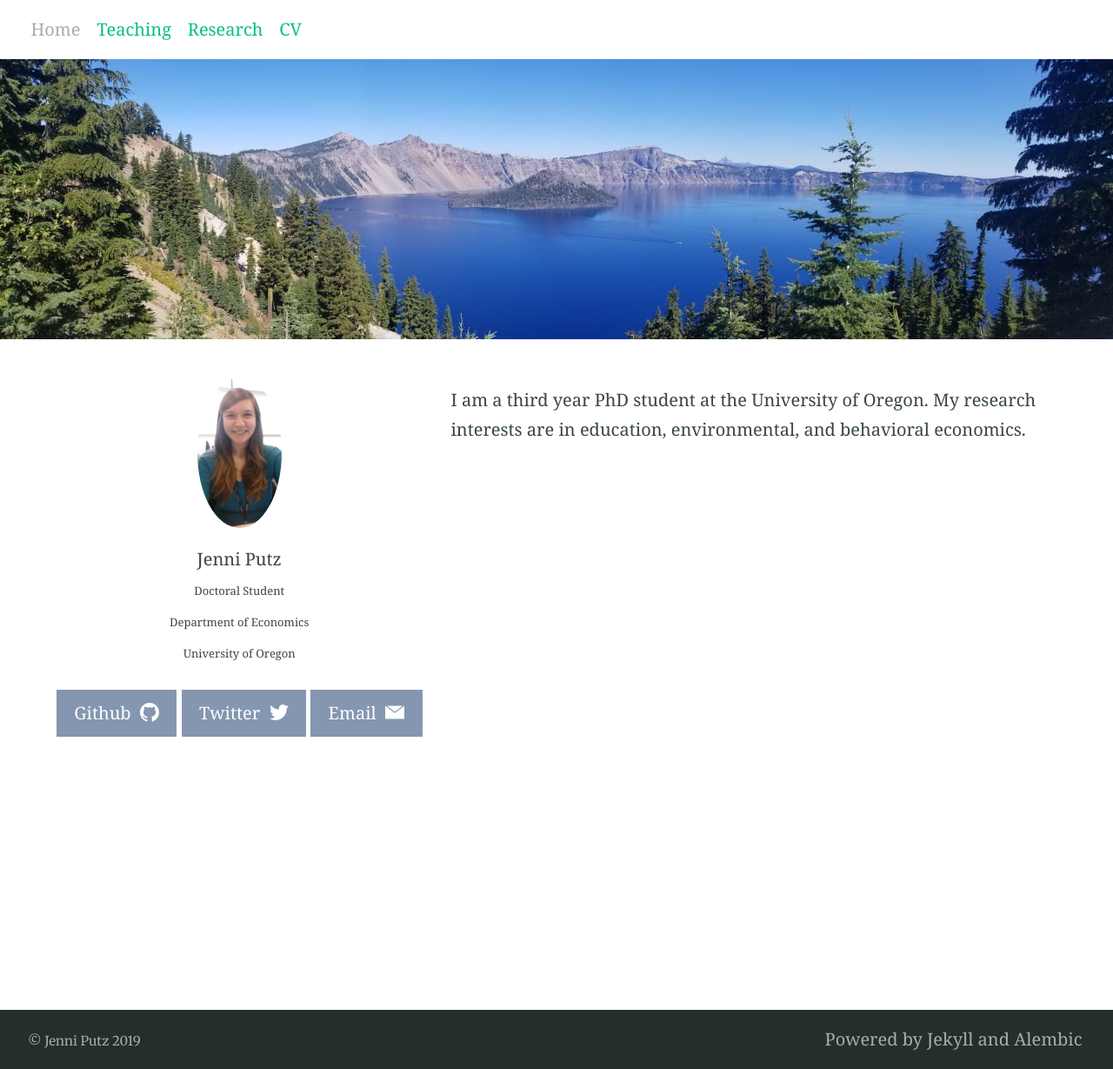
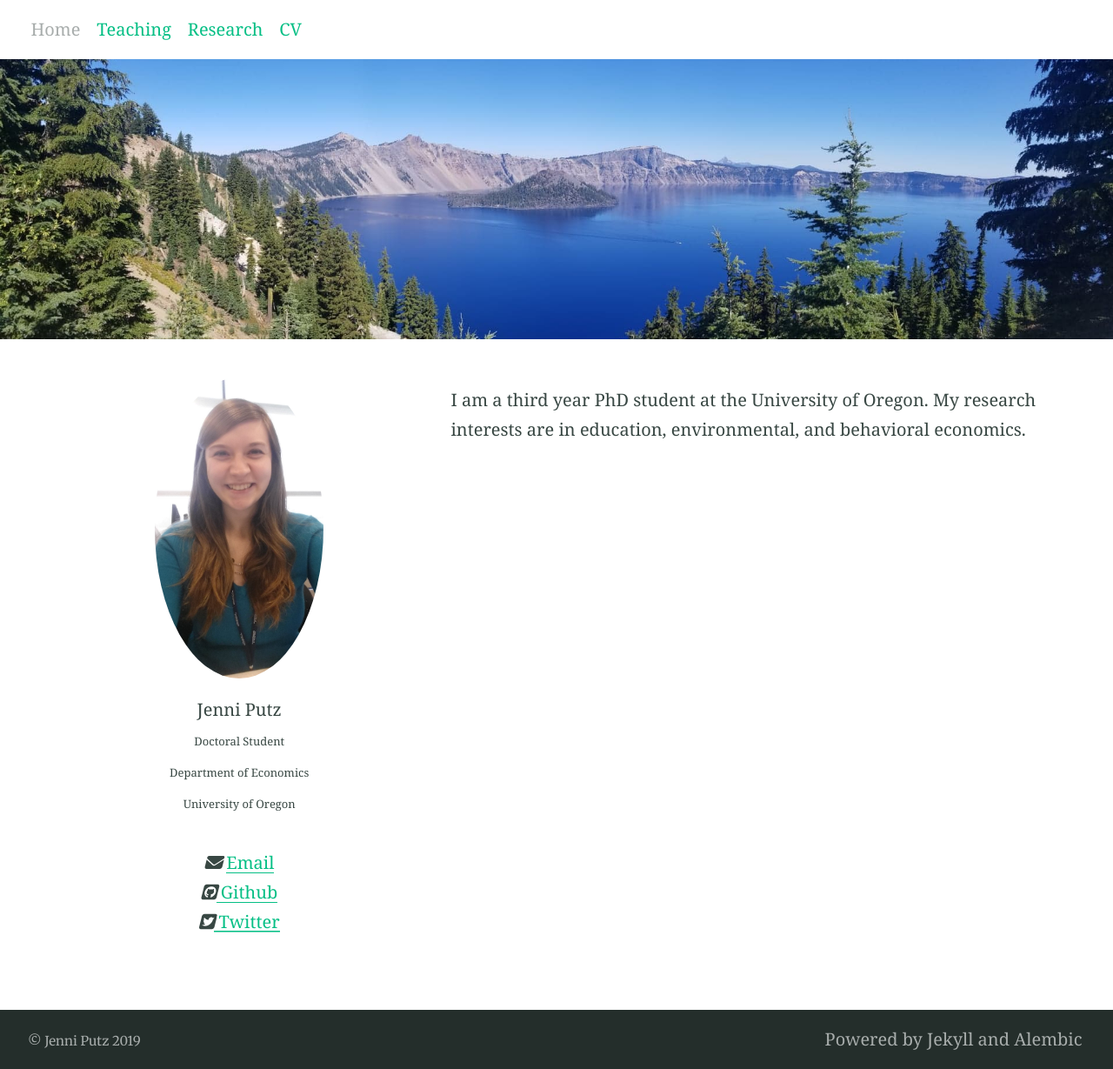
Before and after one commit to jenni-putz/1jenni-putz.github.io, a Jekyll site: the page built from index.md, in a window 1280 px wide. Shown: the whole page at 87% size. Built offline with Jekyll 4.4.1, drawn with Linux system fonts in a browser that asks for light colours; nearby versions of some CDN libraries; our own code applies the rules of GitHub Pages for plain Markdown files.

Commit message:
Update index.md

```diff
--- a/index.md
+++ b/index.md
@@ -8,6 +8,7 @@ feature_image: "/header.png"
 <html>
 <head>
 <meta name="viewport" content="width=device-width, initial-scale=1">
+<script src="https://kit.fontawesome.com/4ddc2e813a.js" crossorigin="anonymous"></script>
 <style>
 img {
   border-radius: 50%;
@@ -53,11 +54,15 @@ button {
 
 <div class="row" align="left">
   <div class="column left" align = "center" style="background-color:#ffffff;">
-     <img src="/headshot.jpg" style="width:20%">
+     <img src="/headshot.jpg" style="width:40%">
      <p style="text-align:center">Jenni Putz <br />
    <font size="-1"> Doctoral Student <br /> Department of Economics <br /> University of Oregon</font></p>
 
-{% include button.html text="Github" icon="github" link="https://github.com/jenni-putz" color="#8596B1" %} {% include button.html text="Twitter" icon="twitter" link="https://twitter.com/pootzie_xoxo" color="#8596B1" %} {% include button.html text="Email" icon="email" link="mailto:jputz@uoregon.edu" color="#8596B1" %}
+<p>
+   <i class="fas fa-envelope"></i> <a href="mailto:jputz@uoregon.edu">  Email</a><br />
+   <i class="fab fa-github-square"></i><a href="https://github.com/jenni-putz">  Github</a><br />
+   <i class="fab fa-twitter-square"></i><a href="https://twitter.com/pootzie_xoxo">  Twitter</a>
+ </p>
   </div>
   <div class="column right" style="background-color:#ffffff;">
     <p>I am a third year PhD student at the University of Oregon. My research interests are in education, environmental, and behavioral economics. <br /> </p>
```
